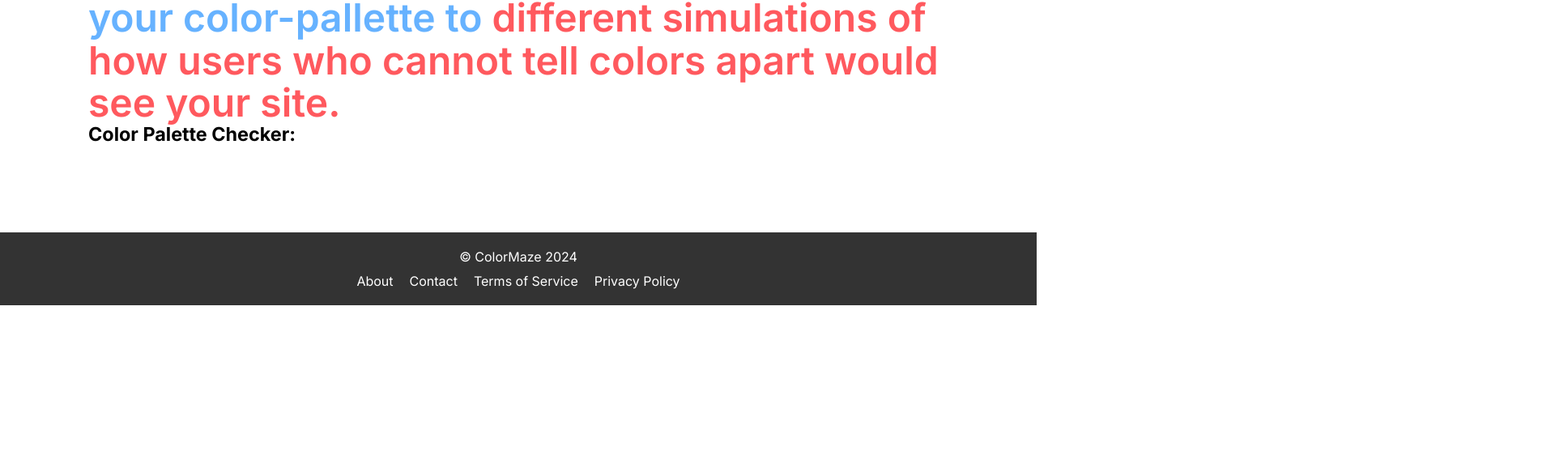
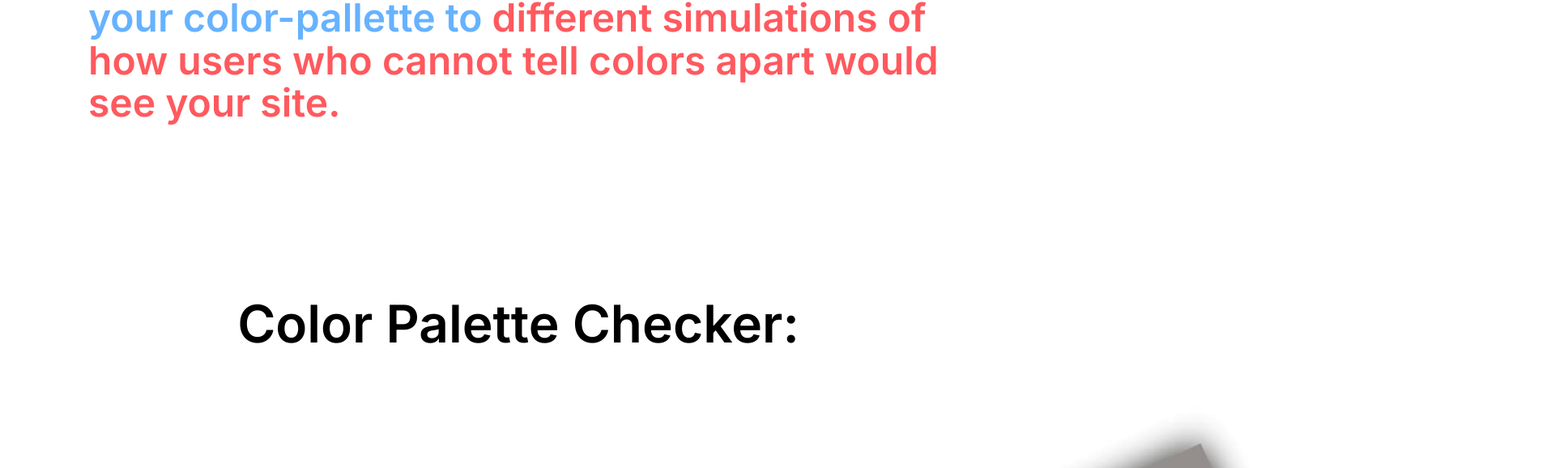
Before and after one commit to KetrinV/colorblind-people-app, a Nuxt app: page /tools in a window 1280 px wide. Shown: the part 956-1534 px from the top of the page at 81% size, 1920 px wide, since content can reach past the window. Before the commit the page ends 1333 px from the top, so only its background shows below. Built offline with nearby package versions, Linux system fonts and the light colour scheme.

Commit message:
updated some css

```diff
--- a/assets/css/main.css
+++ b/assets/css/main.css
@@ -118,6 +118,22 @@ body {
     font-style: normal;
     font-weight: 600;
     line-height: 110%;
+  }
+
+  .tools-header{
+    display: flex;
+    justify-content: center;
+    align-items: center;
+    font-family: Inter;
+    font-size: 64px;
+    font-style: normal;
+    font-weight: 600;
+    line-height: 118.75%;
+    padding-top: 13rem;
+  }
+
+  .tools-image{
+
   }
 
   .content .container {
--- a/pages/tools.vue
+++ b/pages/tools.vue
@@ -15,7 +15,8 @@
         <section>
             <div class="intro">
                 <h2 class="header-text" >Have you <mark>ever</mark> wondered how accessible your web-solution is? <br> <br> Here are some tools that we’ve collected, so that you can run different tests on your web-solution. These tests range from checking your color-pallette to <mark>different simulations of how users who cannot tell colors apart would see your site.</mark> </h2>
-                <h3>Color Palette Checker:</h3>
+                <h3 class="tools-header">Color Palette Checker:</h3>
+                <img class="tools-image" src="/image_preview/colorpallet.png" alt="">
             </div>
         </section>
         <Foot/>
```
Also changed, not shown: public/image_preview/colorpallet.png (added).
